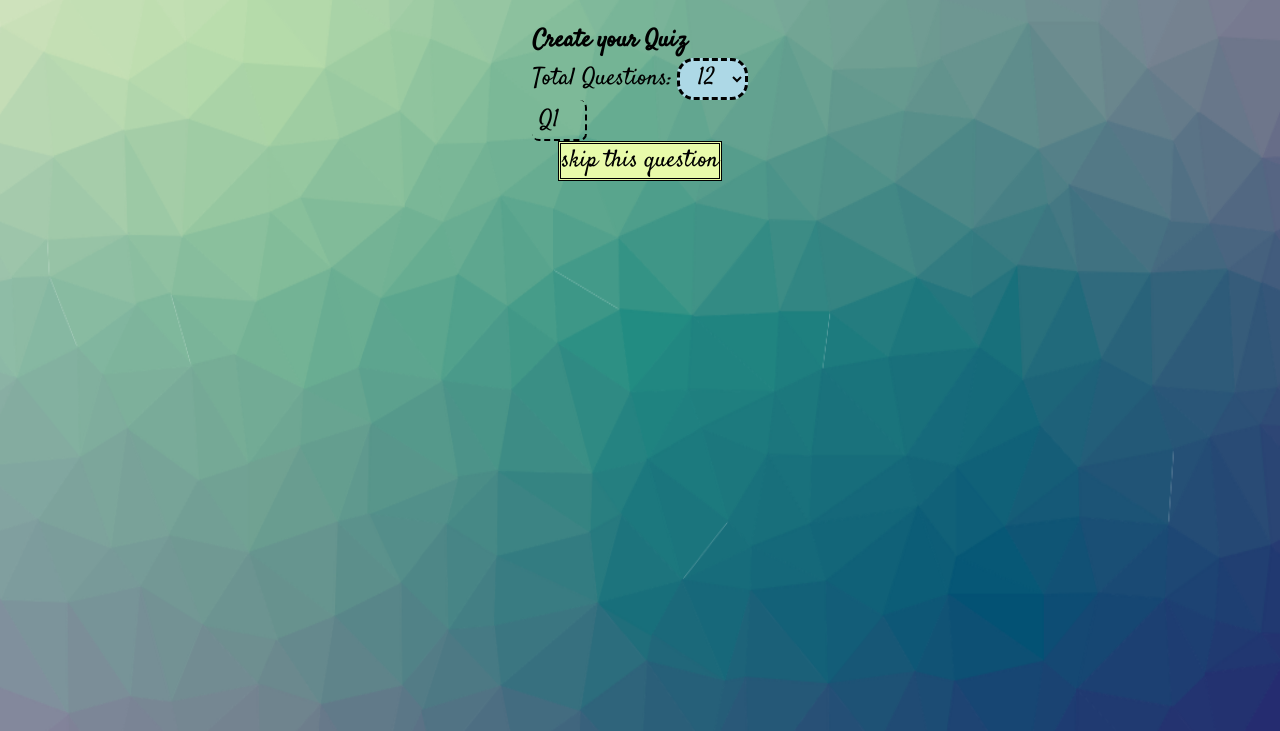
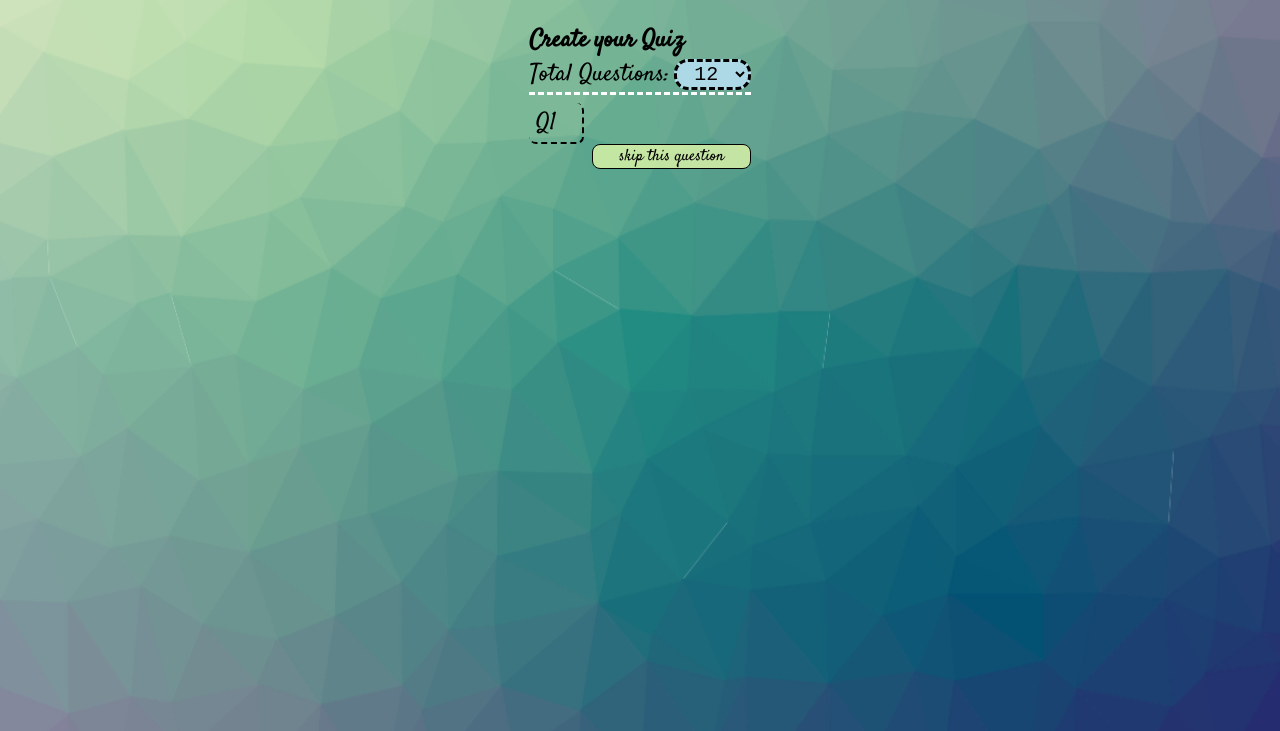
Before and after one commit to prorishi/YouKnowMeBetter, a website: page front-end/html/create.html in a window 1280 px wide. Both pictures are taken after typing "Sample" into the empty fields and a click on the button "Start". Shown: the part 69-800 px from the top of the page. Drawn offline with Linux system fonts and the light colour scheme.

Commit message:
design improvements

```diff
--- a/front-end/css/create.css
+++ b/front-end/css/create.css
@@ -4,7 +4,6 @@
     align-items: center;
     justify-content: space-evenly;
     flex-wrap: wrap;
-    /* padding: 0 4vw; */
     font-size: x-large;
 }
 #intro {
@@ -64,6 +63,8 @@
 
 #page-2 > form  {
     text-align: left;
+    border-bottom: .4vh dashed white;
+    margin-bottom: 1vh;
 }
 #page-2 > form > * {
     font-size: x-large;
@@ -74,6 +75,7 @@
     border: .4vh dashed;
     border-radius: .7em;
     padding: 0 1vw;
+    font-family: monospace;
 }
 
 #q-area {
@@ -82,31 +84,52 @@
 
 #q-hash {
     float: left;
-    margin-right: 1vw;
+    margin-right: 2vw;
     border-bottom: .3vh dashed;
     border-right: .3vh dashed;
     padding: .5vh 2vw .1vh .5vw;
     border-radius: .3em;
 }
 
-
-/* #q {
-    float: right;
-} */
-
 #q-area * {
     font-size: x-large;
 }
 
+#q {
+    text-align: left;
+}
+
 #skip {
-    background-color: #e8fbaa;
-    border: .4vh double;
+    background-color: #e8fbaac0;
+    border: .1vh double;
+    font-size: medium;
+    padding: 0 2vw;
+    border-radius: 1vh;
+    float: right;
+    margin-bottom: -4vh;
 }
 
 #options {
+    margin-top: -2vh;
     height: 80%;
-
     overflow-y: scroll;
     display: grid;
     grid-template-columns: 1fr 1fr;
+    justify-content: center;
+    gap: 1.5vh;
 }
+
+#options > button {
+    padding-top: 1vh;
+    background-color: #42424263;
+    border: .4vh dashed beige;
+    border-radius: 2vh;
+    height: min-content;
+}
+
+#options > button > div {
+    color: wheat;
+}
+#options > button > img {
+    border-radius: 2vh;
+}
--- a/front-end/css/main.css
+++ b/front-end/css/main.css
@@ -18,7 +18,8 @@ body {
     justify-content: space-evenly;
     align-items: center;
 }
-input, button {
+input,
+button {
     outline: none;
 }
 
@@ -34,3 +35,13 @@ input, button {
     font-weight: 100;
     color: #2c2c2c;
 }
+
+::-webkit-scrollbar {
+    width: .7vw;
+    background-color: #5d5d5d;
+}
+::-webkit-scrollbar-thumb {
+    background-color: #dcdcdc;
+    outline: none;
+    border-radius: 1em;
+}
```
Also changed, not shown: front-end/html/create.html (+1 -0 lines).
